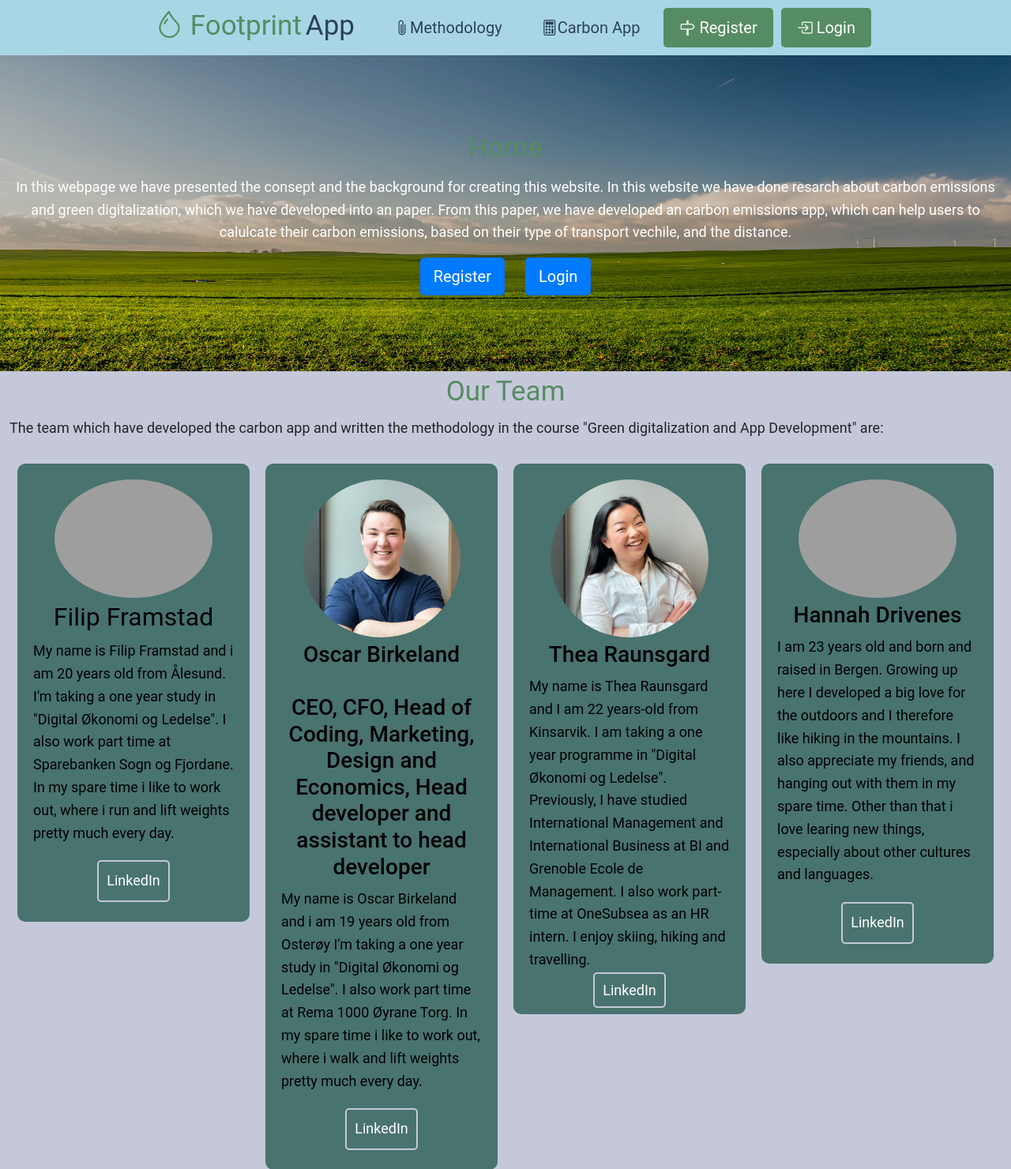
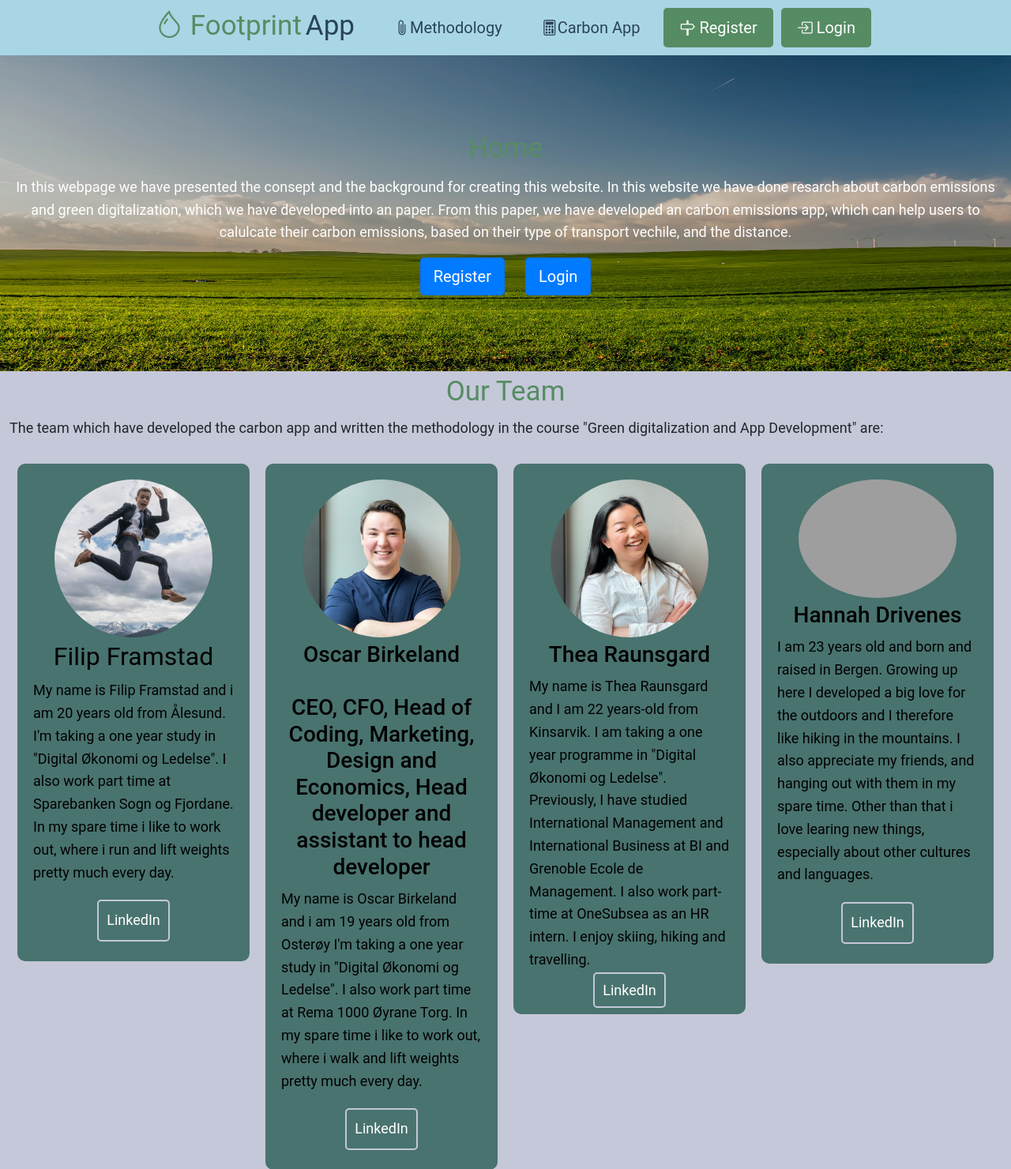
Before and after one commit to filipframstad/Carbon-App-2024---Group-2---Test, a Flask app: page / in a window 1280 px wide. Shown: the top 1480 px of the page at 79% size. Run offline with Flask 3, Linux system fonts and the light colour scheme; some libraries are stand-ins or nearby versions; grey boxes are pictures that could not be loaded.

Commit message:
Update home.html

```diff
--- a/capp/templates/home.html
+++ b/capp/templates/home.html
@@ -58,7 +58,7 @@
 
     <div class="developers">
         <div class="box">
-          <img src="{{url_for('static',filename='pictures/Filip3.jpeg')}}" alt="" style="border-radius: 50%; width:200px; margin: 5px 5px;">
+          <img src="{{url_for('static',filename='pictures/Filip3.jpg')}}" alt="" style="border-radius: 50%; width:200px; margin: 5px 5px;">
           <h2>Filip Framstad</h2>
           <p> My name is Filip Framstad and i am 20 years old from Ålesund. I'm taking a one year
             study in "Digital Økonomi og Ledelse". I also work part time at
```
